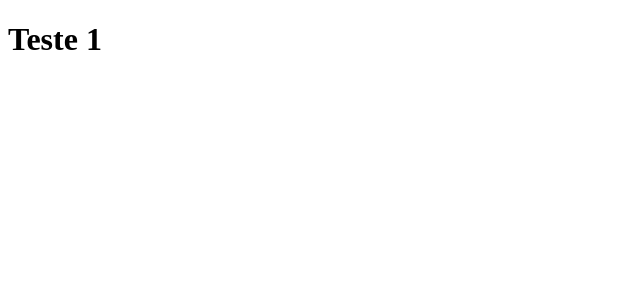
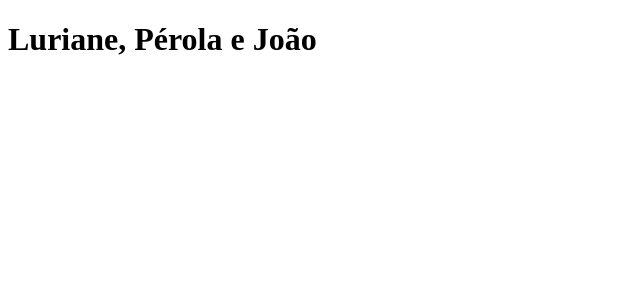
Before and after one commit to JeffersonFaria1/clone-tabnews, a Next.js app: page / in a window 1280 px wide. Shown: the top 300 px of the page, without its empty margins (0-640 px from the left). Built offline with nearby package versions, Linux system fonts and the light colour scheme.

Commit message:
Adicona o arquivo processodegit.js ao Manifesto Modificação do arquivo index.js

```diff
--- a/pages/index.js
+++ b/pages/index.js
@@ -1,5 +1,5 @@
 function Home() {
-    return <h1>Teste 1</h1>
+    return <h1>Luriane, Pérola e João</h1>
     }
 
 export default Home;
```
Also changed, not shown: processodegit.js (added, +41 -0 lines).
